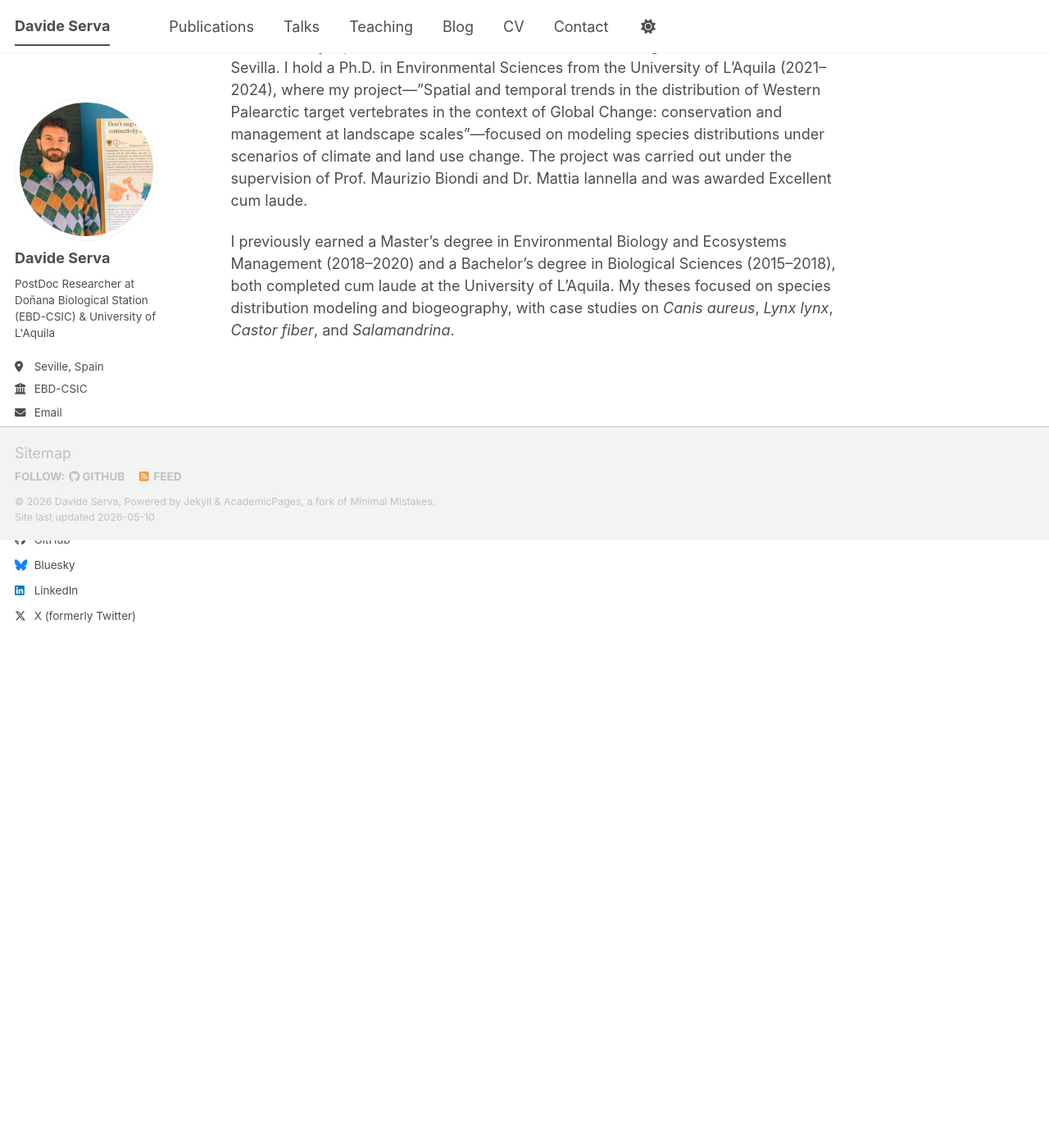
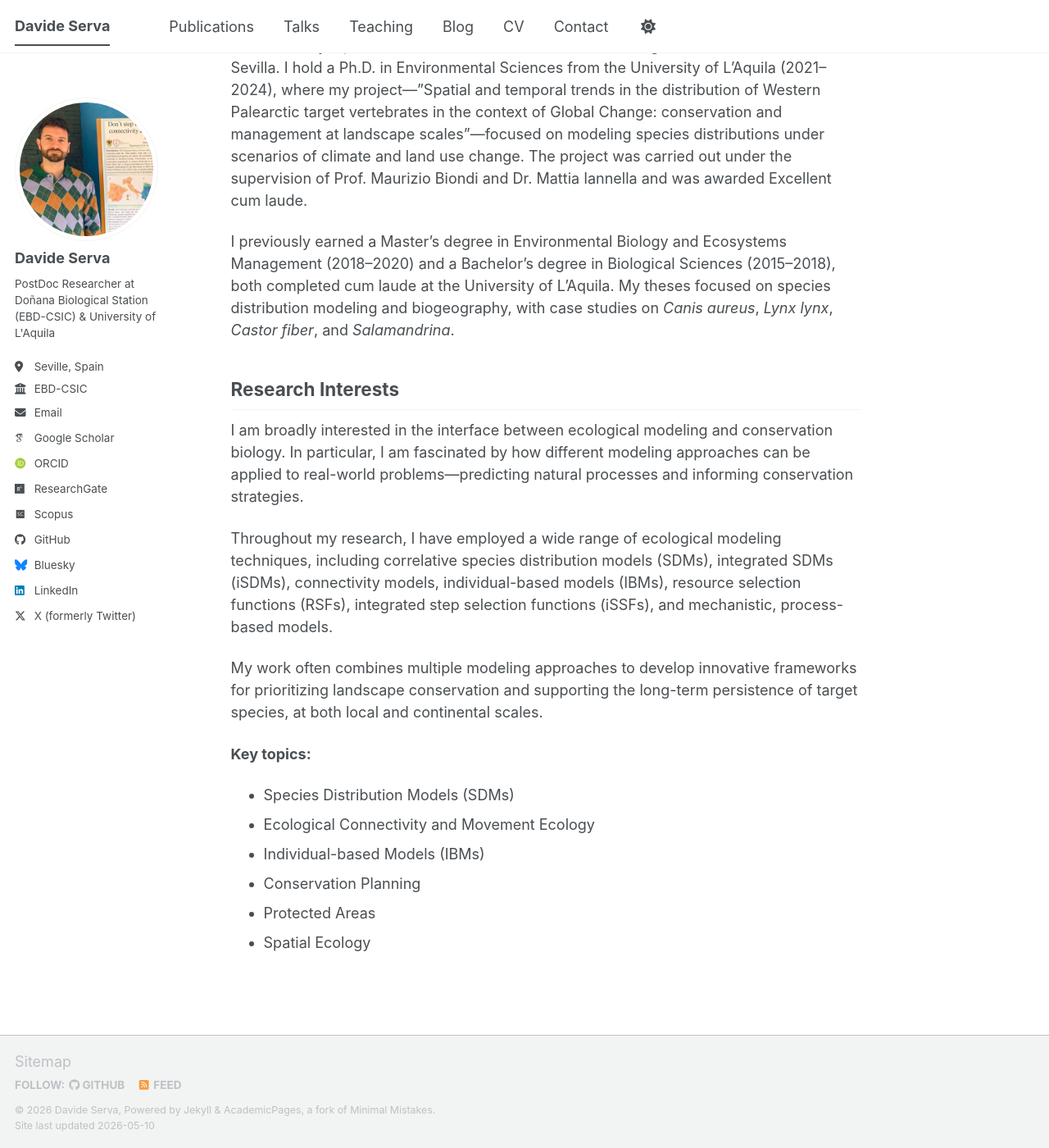
Before and after one commit to Daviser95/daviser95.github.io, a Jekyll site: the page built from _pages/about.md, in a window 1280 px wide and 1400 px high, scrolled down 260 px. Shown: the whole window at 82% size. Built offline with Jekyll 4.4.1, drawn with Linux system fonts in a browser that asks for light colours; some web fonts are replaced; a script bundle is joined from its source files by our own code; library files that are not in the unit come from our copies; before the commit the page ends 919 px from its top, so only the background shows below that.

Commit message:
Update about.md

```diff
--- a/_pages/about.md
+++ b/_pages/about.md
@@ -12,3 +12,19 @@
 I am currently a postdoctoral researcher at the Doñana Biological Station (EBD-CSIC), in Sevilla. I hold a Ph.D. in Environmental Sciences from the University of L'Aquila (2021–2024), where my project—"Spatial and temporal trends in the distribution of Western Palearctic target vertebrates in the context of Global Change: conservation and management at landscape scales"—focused on modeling species distributions under scenarios of climate and land use change. The project was carried out under the supervision of Prof. Maurizio Biondi and Dr. Mattia Iannella and was awarded Excellent cum laude.
 
 I previously earned a Master's degree in Environmental Biology and Ecosystems Management (2018–2020) and a Bachelor's degree in Biological Sciences (2015–2018), both completed cum laude at the University of L'Aquila. My theses focused on species distribution modeling and biogeography, with case studies on *Canis aureus*, *Lynx lynx*, *Castor fiber*, and *Salamandrina*.
+
+## Research Interests
+
+I am broadly interested in the interface between ecological modeling and conservation biology. In particular, I am fascinated by how different modeling approaches can be applied to real-world problems—predicting natural processes and informing conservation strategies.
+
+Throughout my research, I have employed a wide range of ecological modeling techniques, including correlative species distribution models (SDMs), integrated SDMs (iSDMs), connectivity models, individual-based models (IBMs), resource selection functions (RSFs), integrated step selection functions (iSSFs), and mechanistic, process-based models.
+
+My work often combines multiple modeling approaches to develop innovative frameworks for prioritizing landscape conservation and supporting the long-term persistence of target species, at both local and continental scales.
+
+**Key topics:**
+- Species Distribution Models (SDMs)
+- Ecological Connectivity and Movement Ecology
+- Individual-based Models (IBMs)
+- Conservation Planning
+- Protected Areas
+- Spatial Ecology
```
